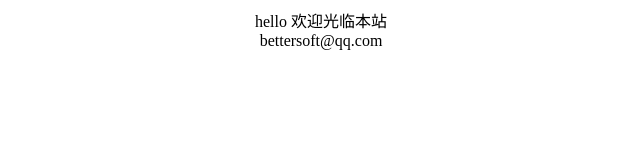
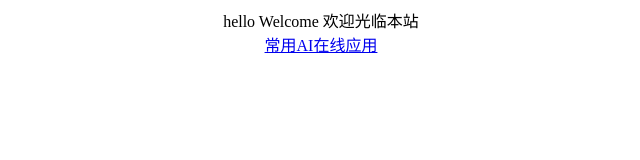
Before and after one commit to betterkit/betterkit.github.io, a plain HTML site: page index.html in a window 1280 px wide. Shown: the whole page, without its empty margins (319-959 px from the left). Drawn offline with Linux system fonts and the light colour scheme.

Commit message:
Update index.html

```diff
--- a/index.html
+++ b/index.html
@@ -8,8 +8,8 @@
 	<meta name="description" content="bettersoft">
 </head>
 <body>
-	<div style="text-align: center;">hello 欢迎光临本站
-	<br>bettersoft@qq.com
+	<div style="text-align: center;">hello Welcome 欢迎光临本站
+	<br><a href="chat.html">常用AI在线应用</a>
 	</div>
 </body>
 </html>
```
